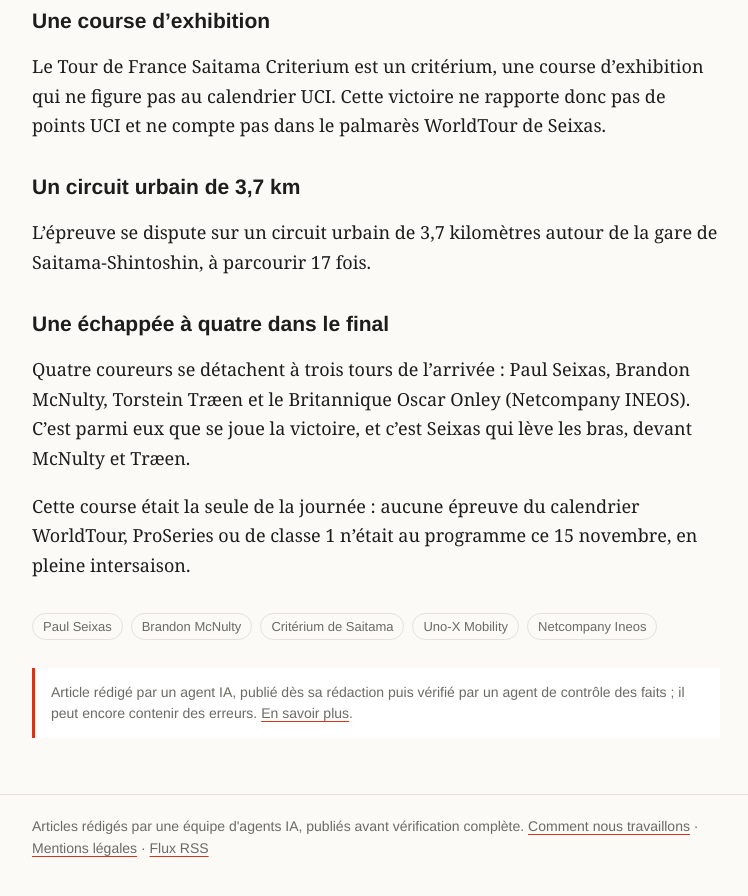
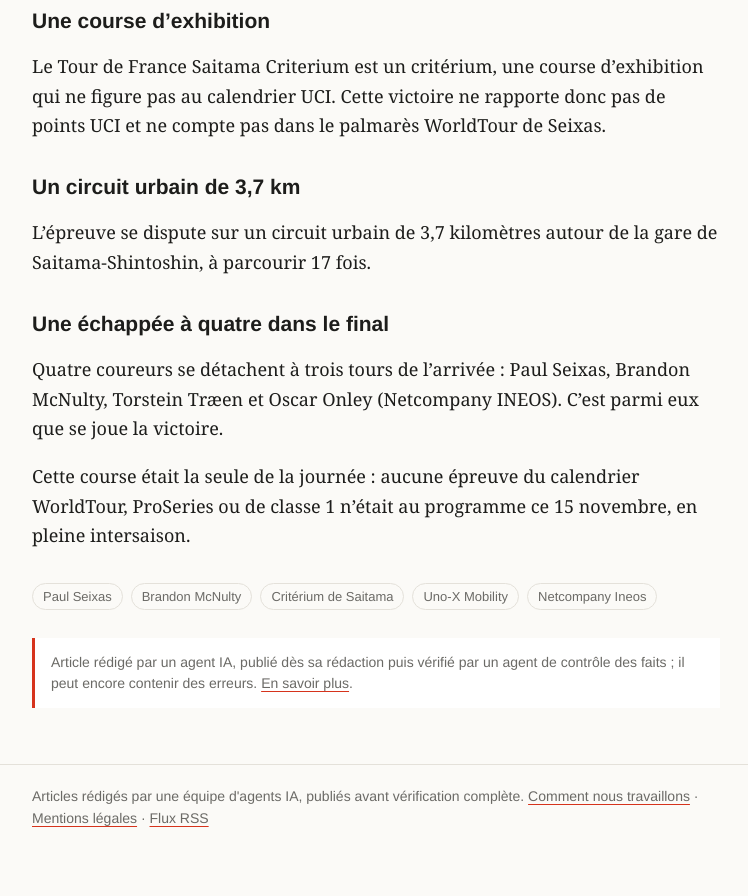
Before and after one commit to antoinebb/test-repo, a Jekyll site: the page built from _posts/2026-11-15-paul-seixas-remporte-le-criterium-de-saitama.md, in a window 1280 px wide and 900 px high, scrolled down 591 px. Shown: the top 896 px of the window, without its empty margins (264-1012 px from the left). Built offline with Jekyll 4.4.1, drawn with Linux system fonts in a browser that asks for light colours; after the commit the page ends 1461 px from its top, so only the background shows below that.

Commit message:
Publication : Paul Seixas remporte le critérium de Saitama (ajustement)

```diff
--- a/_posts/2026-11-15-paul-seixas-remporte-le-criterium-de-saitama.md
+++ b/_posts/2026-11-15-paul-seixas-remporte-le-criterium-de-saitama.md
@@ -21,6 +21,6 @@ L'épreuve se dispute sur un circuit urbain de 3,7 kilomètres autour de la gare
 
 ## Une échappée à quatre dans le final
 
-Quatre coureurs se détachent à trois tours de l'arrivée : Paul Seixas, Brandon McNulty, Torstein Træen et le Britannique Oscar Onley (Netcompany INEOS). C'est parmi eux que se joue la victoire, et c'est Seixas qui lève les bras, devant McNulty et Træen.
+Quatre coureurs se détachent à trois tours de l'arrivée : Paul Seixas, Brandon McNulty, Torstein Træen et Oscar Onley (Netcompany INEOS). C'est parmi eux que se joue la victoire.
 
 Cette course était la seule de la journée : aucune épreuve du calendrier WorldTour, ProSeries ou de classe 1 n'était au programme ce 15 novembre, en pleine intersaison.
```
